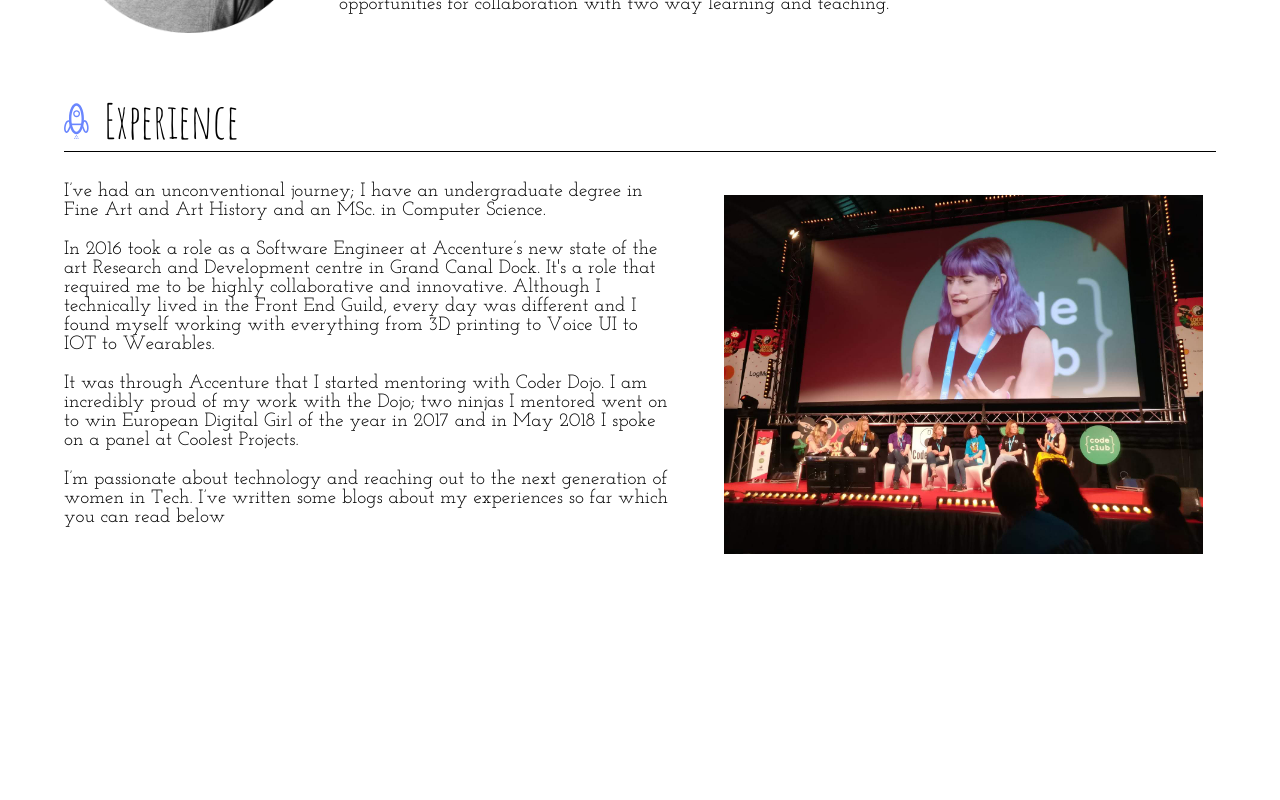
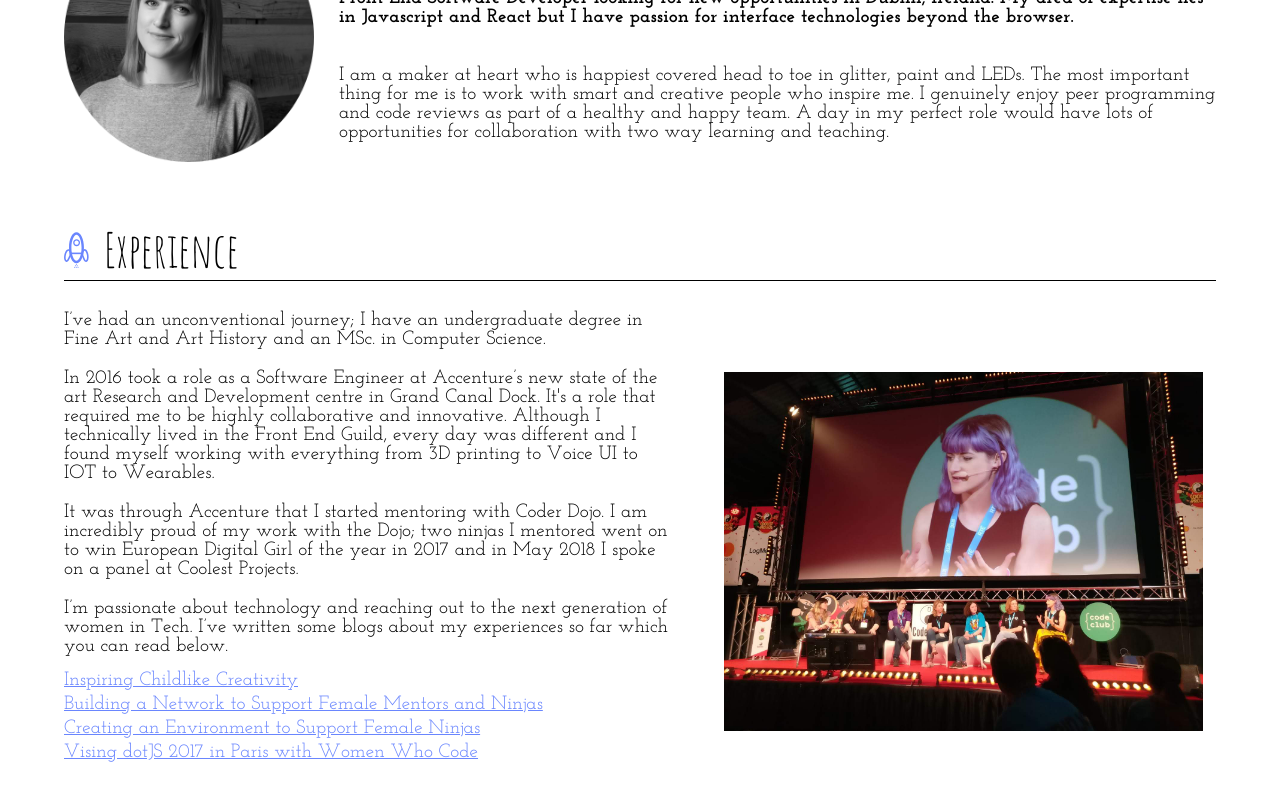
Before and after one commit to caggers/website-2018, a React (Create React App) app: page / in a window 1280 px wide. Shown: the part 1136-1936 px from the top of the page. Before the commit the page ends 1729 px from the top, so only its background shows below. Built offline with nearby package versions, Linux system fonts and the light colour scheme.

Commit message:
added links to blogs in experience section

```diff
--- a/src/components/experience.js
+++ b/src/components/experience.js
@@ -5,6 +5,7 @@ import PropTypes from 'prop-types';
 import SectionHeader from './section/sectionHeader';
 import SectionContent from './section/sectionContent';
 import coderDojo from '../images/coder-dojo.jpg';
+import { blogsArray } from '../util/data';
 
 const ExperienceWrapper = styled.div`
   display: grid;
@@ -43,6 +44,22 @@ const CoderDojoImg = styled.img`
   `}
 `
 
+const ExperienceBlogs = styled.div`
+  li {
+    list-style: none;
+    text-decoration: none;
+    font-family: Josefin Slab;
+    padding-top: 5px;
+    a, a:active, a:hover, a:visited {
+      color: #6A86FE;
+    }
+    a:active, a:hover {
+      color: #B721FF;
+    }
+  }
+
+`
+
 export default class Experience extends React.Component {
   render() {
     const { title, icon, text } = this.props.data;
@@ -56,6 +73,13 @@ export default class Experience extends React.Component {
           {text.map((item, i) =>
             <SectionContent content={item} key={i}/>
           )}
+          <ExperienceBlogs>
+            {blogsArray.map((item, i) =>
+              <li key={i}>
+                <a href={item.href}>{item.title}</a>
+              </li>
+            )}
+        </ExperienceBlogs>
         </ExperienceContent>
         <CoderDojoImg
           src={coderDojo}
@@ -75,5 +99,5 @@ Experience.propTypes = {
     text: PropTypes.arrayOf(PropTypes.string),
   }),
   isMobile: PropTypes.bool,
-  innerWidth: PropTypes.string
+  innerWidth: PropTypes.number
 }
--- a/src/components/splash.js
+++ b/src/components/splash.js
@@ -9,7 +9,7 @@ const AnimateGradient = keyframes`
 100% { background-position: 0% 50% }
 `
 
-const SplashWrapper = styled.div`
+const SplashWrapper = styled.h1`
   font-family: AmaticSC, sans-serif;
   font-size: 6rem;
   font-weight: 300;
--- a/src/util/data.js
+++ b/src/util/data.js
@@ -1,10 +1,5 @@
 /* eslint-disable */
 import { spaceman, telescope, rocket, twinkle, halfmoon, ufo } from '../images/icon/index';
-
-
-const blog_00 = 'https://coderdojo.com/news/2017/05/30/building-a-network-to-support-female-mentors-and-ninjas/';
-const blog_01 = 'https://coderdojo.com/news/2017/07/01/creating-an-environment-to-support-female-ninjas/';
-const blog_02 = 'https://www.accenture.com/ie-en/blogs/blogs-inspiring-childlike-creativity';
 
 const profile = {
   title: 'Profile',
@@ -17,7 +12,6 @@ const profile = {
   icon: spaceman,
   isListing: false,
   fullSize: true,
-  blogs: [blog_00, blog_01, blog_02]
 };
 
 const experience = {
@@ -26,7 +20,7 @@ const experience = {
     `I’ve had an unconventional journey; I have an undergraduate degree in Fine Art and Art History and an MSc. in Computer Science.`,
     `In 2016 took a role as a Software Engineer at Accenture’s new state of the art Research and Development centre in Grand Canal Dock. It's a role that required me to be highly collaborative and innovative. Although I technically lived in the Front End Guild, every day was different and I found myself working with everything from 3D printing to Voice UI to IOT to Wearables.`,
     `It was through Accenture that I started mentoring with Coder Dojo. I am incredibly proud of my work with the Dojo; two ninjas I mentored went on to win European Digital Girl of the year in 2017 and in May 2018 I spoke on a panel at Coolest Projects.`,
-    `I’m passionate about technology and reaching out to the next generation of women in Tech. I’ve written some blogs about my experiences so far  which you can read below`
+    `I’m passionate about technology and reaching out to the next generation of women in Tech. I’ve written some blogs about my experiences so far  which you can read below.`
   ],
   icon: rocket
 };
@@ -49,6 +43,29 @@ const education = {
   isListing: true,
   fullSize: true
 };
+
+const networkBlog = {
+  href: 'https://coderdojo.com/news/2017/05/30/building-a-network-to-support-female-mentors-and-ninjas/',
+  title: 'Building a Network to Support Female Mentors and Ninjas',
+  id:'30/05/2018'
+}
+const environmentBlog = {
+  href: 'https://coderdojo.com/news/2017/07/01/creating-an-environment-to-support-female-ninjas/',
+  title: 'Creating an Environment to Support Female Ninjas',
+  id:'01/07/2017'
+}
+const creativityBlog = {
+  href: 'https://www.accenture.com/ie-en/blogs/blogs-inspiring-childlike-creativity',
+  title: 'Inspiring Childlike Creativity',
+  id:'01/01/2017'
+}
+const wwcBlog = {
+  href: 'https://www.womenwhocode.com/blog/dotjs-2017',
+  title: 'Vising dotJS 2017 in Paris with Women Who Code',
+  id:'14/12/2017'
+}
+
+export const blogsArray = [creativityBlog, networkBlog, environmentBlog, wwcBlog];
 
 export const skillsObject = {
   title: 'Development',
```
